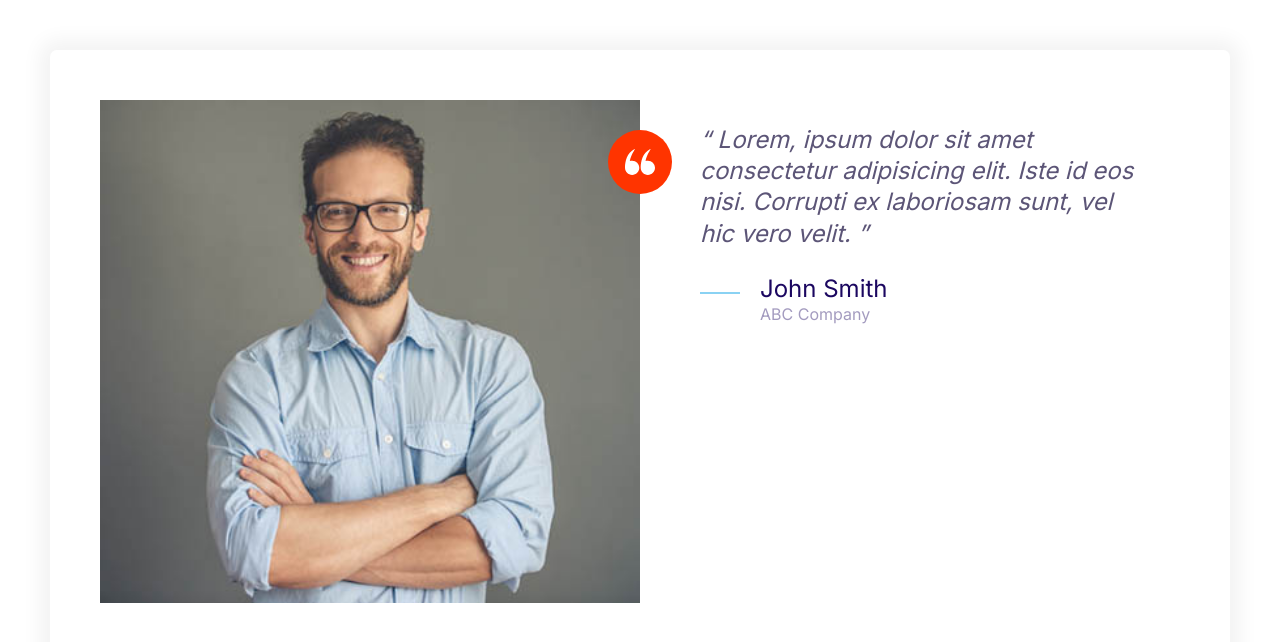
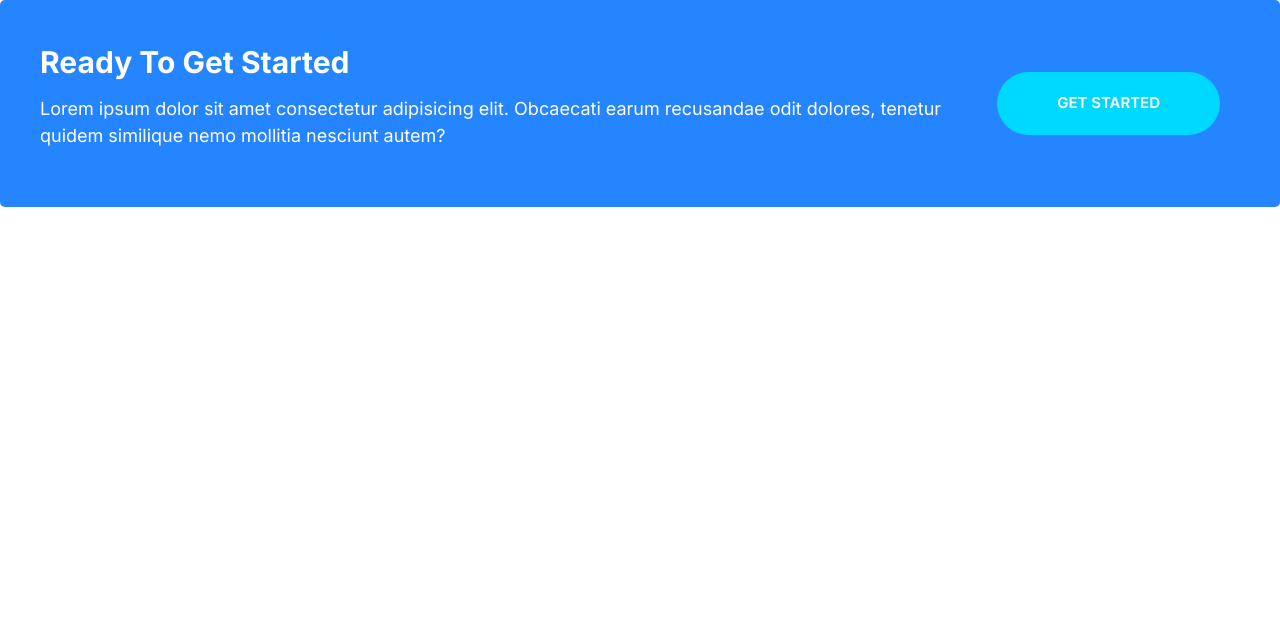
Before and after one commit to welivitahirantha/Travler, a plain HTML site: page index.html in a window 1280 px wide. Drawn offline with Linux system fonts and the light colour scheme.

Commit message:
build the callouts component.

```diff
--- a/css/styles.css
+++ b/css/styles.css
@@ -250,6 +250,12 @@ a {
   background: var(--color-headings);
   color: #fff;
 }
+
+.btn--streched {
+  padding-left: 6rem;
+  padding-right: 6rem;
+}
+
 .btn--block {
   width: 100%;
   display: inline-block;
@@ -507,3 +513,45 @@ a {
     padding: 5rem;
   }
 }
+
+/* callouts */
+
+.callout {
+  padding: 4rem;
+  border-radius: 5px;
+}
+
+.callout--primary {
+  background: var(--color-primary);
+  color: #fff;
+}
+
+.callout_heading {
+  color: #fff;
+  margin-top: 0;
+  font-size: 3rem;
+}
+
+.callout .btn {
+  justify-self: center;
+  align-self: center;
+}
+
+.callout_content {
+  text-align: center;
+}
+
+@media screen and (min-width: 768px) {
+  .callout .grid--1x2 {
+    grid-template-columns: 1fr auto;
+  }
+
+  .callout_content {
+    text-align: left;
+  }
+
+  .callout .btn {
+    justify-self: start;
+    margin: 0 2rem;
+  }
+}
--- a/index.html
+++ b/index.html
@@ -13,36 +13,18 @@
     <link rel="stylesheet" href="css/normalize.css" />
     <link rel="stylesheet" href="css/styles.css" />
   </head>
-  <body style="padding: 5rem">
-    <div class="card testimonial">
+  <body>
+    <div class="callout callout--primary">
       <div class="grid grid--1x2">
-        <div class="testimonial_image">
-          <img src="images/testimonial.jpg" alt="A happy customer" />
-          <span class="icon-container icon-container--accent">
-            <svg class="icon icon--small icon--white">
-              <use xlink:href="images/sprite.svg#quotes"></use>
-            </svg>
-          </span>
+        <div class="callout_content">
+          <h2 class="callout_heading">Ready To Get Started</h2>
+          <p>
+            Lorem ipsum dolor sit amet consectetur adipisicing elit. Obcaecati
+            earum recusandae odit dolores, tenetur quidem similique nemo
+            mollitia nesciunt autem?
+          </p>
         </div>
-        <blockquote class="quote">
-          <p class="quote_text">
-            Lorem, ipsum dolor sit amet consectetur adipisicing elit. Iste id
-            eos nisi. Corrupti ex laboriosam sunt, vel hic vero velit.
-          </p>
-          <footer>
-            <div class="media">
-              <div class="media_image">
-                <svg class="icon icon--primary quote_line">
-                  <use xlink:href="images/sprite.svg#line"></use>
-                </svg>
-              </div>
-              <div class="media_body">
-                <h3 class="media_title quote_author">John Smith</h3>
-                <p class="quote_organization">ABC Company</p>
-              </div>
-            </div>
-          </footer>
-        </blockquote>
+        <a href="#" class="btn btn--secondary btn--streched">Get Started</a>
       </div>
     </div>
   </body>
```
Also changed, not shown: components/callouts.html (added, +13 -0 lines).
